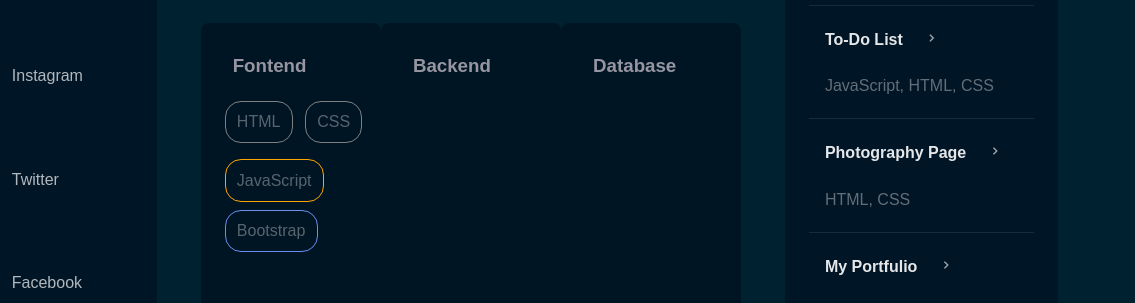
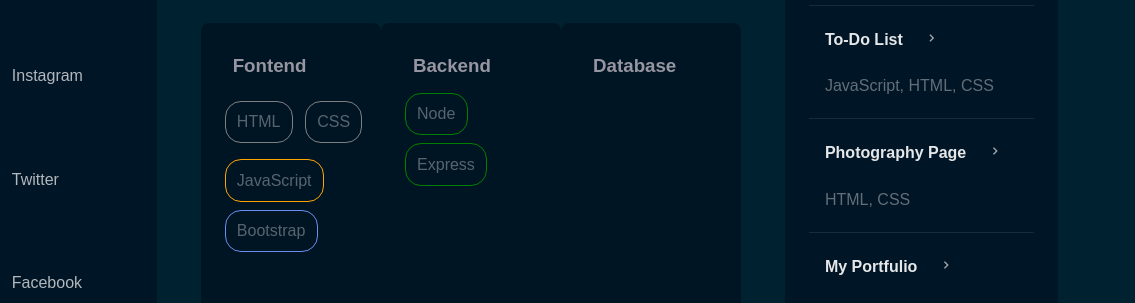
Before and after one commit to quantumsn/My-Portfolio, a plain HTML site: page index.html in a window 1280 px wide. Shown: the part 1257-1560 px from the top of the page, 145-1280 px from the left. Drawn offline with nearby package versions, Linux system fonts and the light colour scheme.

Commit message:
skill added

```diff
--- a/index.html
+++ b/index.html
@@ -120,6 +120,8 @@
         </div>
         <div class="details-skills">
           <h3>Backend</h3>
+          <div class="sk back">Node</div>
+          <div class="sk back">Express</div>
         </div>
         <div class="details-skills">
           <h3>Database</h3>
--- a/style.css
+++ b/style.css
@@ -323,6 +323,10 @@ h3 {
     border: 1px solid #698ef1;
 }
 
+.back {
+    border: 1px solid #008000;
+}
+
 footer {
     width: 100%;
     height: 20vmin;
```
